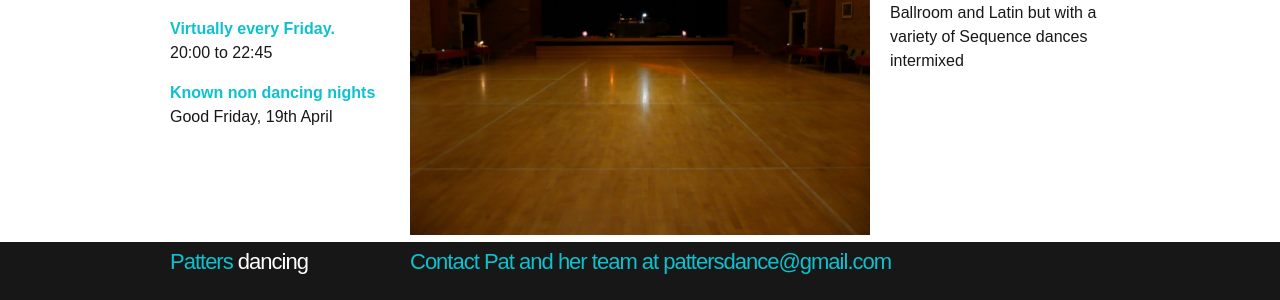
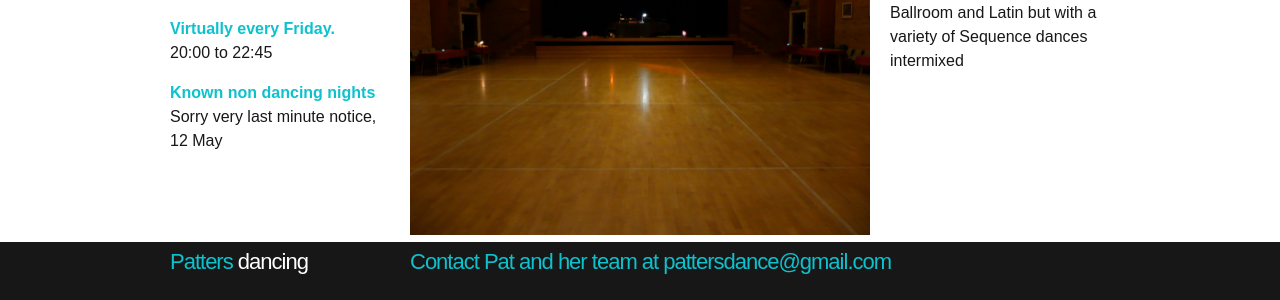
Before and after one commit to ramsayd/patters, a Jekyll site: the page built from 00_index.md, in a window 1280 px wide. Shown: the part 284-584 px from the top of the page. Built offline with Jekyll 4.4.1, drawn with Linux system fonts in a browser that asks for light colours.

Commit message:
Update 00_index.md

```diff
--- a/00_index.md
+++ b/00_index.md
@@ -13,7 +13,7 @@ permalink: "index.html"
       <dt class="heading-text">Virtually every Friday.</dt>
       <dt>20:00 to 22:45</dt>
       <dt class="heading-text non-dancing">Known non dancing nights</dt>
-                  <dt> Good Friday, 19th April</dt>
+                  <dt> Sorry very last minute notice, 12 May</dt>
          </dl>
   </dl>
 </article>
```
